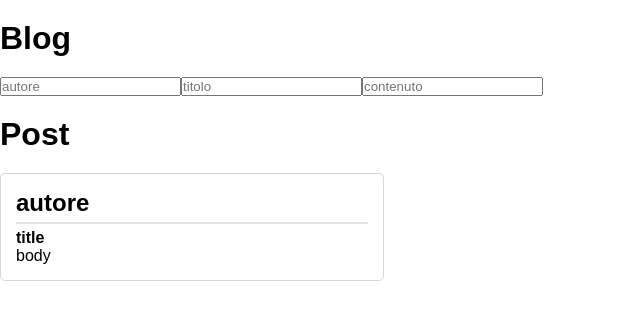
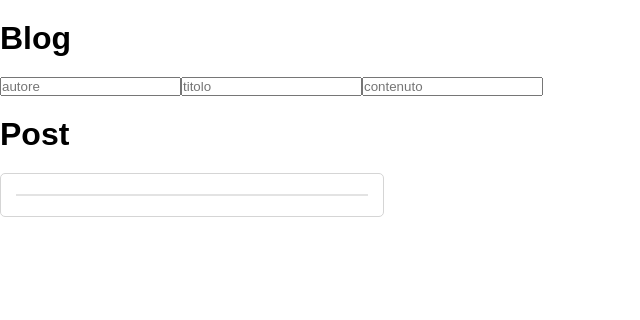
Before and after one commit to giuseppe-lisi/react-post-form, a React (Vite) app: page / in a window 1280 px wide. Shown: the top 320 px of the page, without its empty margins (0-640 px from the left). Built offline with nearby package versions, Linux system fonts and the light colour scheme.

Commit message:
l'onChange di tutti gli input viene ora gestito da una singola funzione

```diff
--- a/src/App.jsx
+++ b/src/App.jsx
@@ -5,25 +5,26 @@ function App() {
     const [isPublic, setIsPublic] = useState("publicOrNot")
 
     const [post, setPost] = useState({
-        author : "autore",
-        title : "title",
-        body : "body"
+        author : "",
+        title : "",
+        body : ""
     })
 
     function handleChange(e) {
-        console.log("funziono");
+        const fieldName = e.target.name;
+        const fieldValue = e.target.value;
+        const newPost = {...post};
+        newPost[fieldName] = fieldValue;
 
-        console.log(e.target);
-
-
+        setPost(newPost);
     }
 
     return (
         <>
             <h1>Blog</h1>
-            <input placeholder="autore" name="author" onChange={ handleChange }/>
-            <input placeholder="titolo" name="title" onChange={ handleChange }/>
-            <input placeholder="contenuto" name="body" onChange={ handleChange }/>
+            <input type="text" placeholder="autore" name="author" onChange={ handleChange }/>
+            <input type="text" placeholder="titolo" name="title" onChange={ handleChange }/>
+            <input type="text" placeholder="contenuto" name="body" onChange={ handleChange }/>
 
             <h1>Post</h1>
 
```
